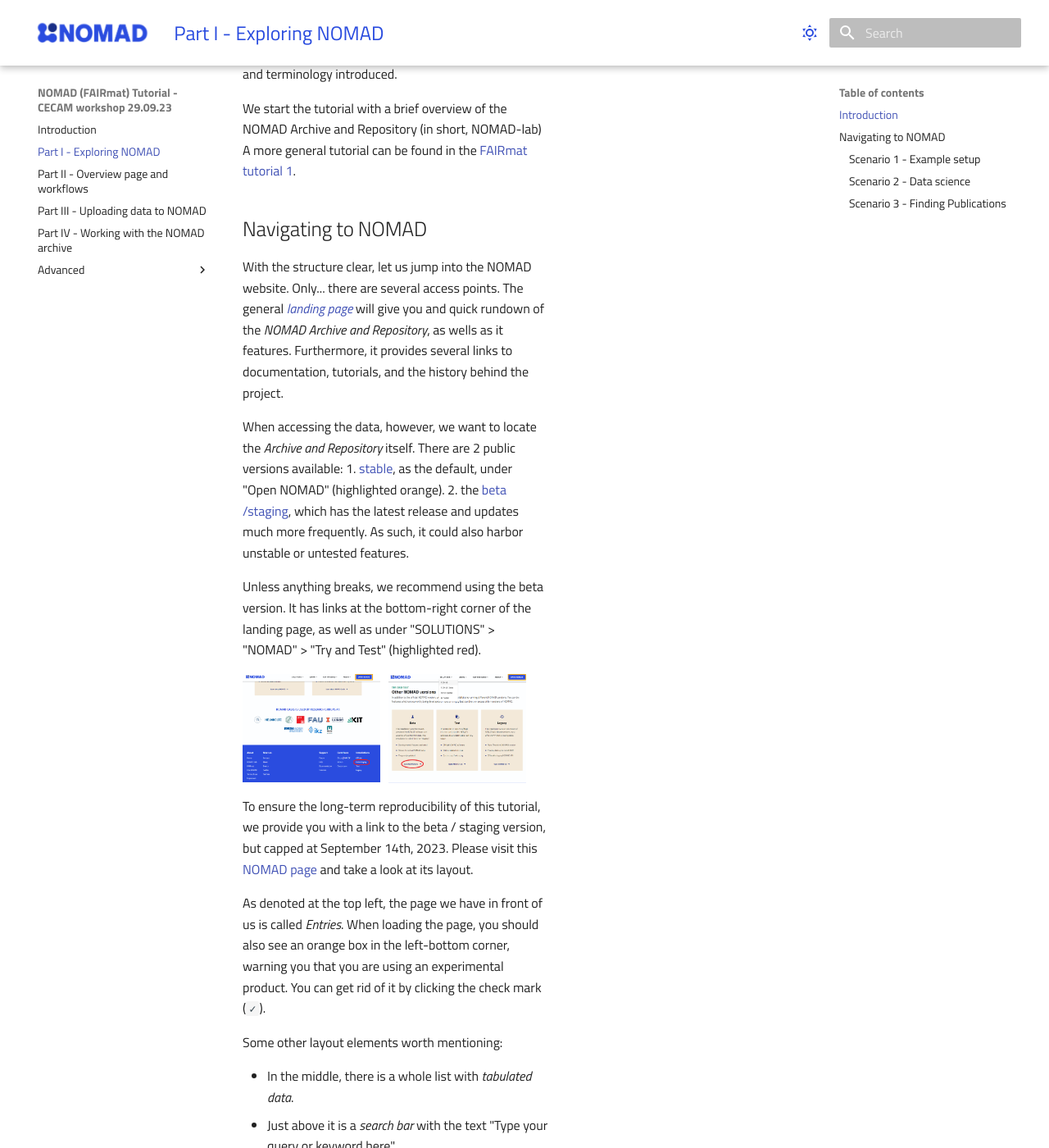
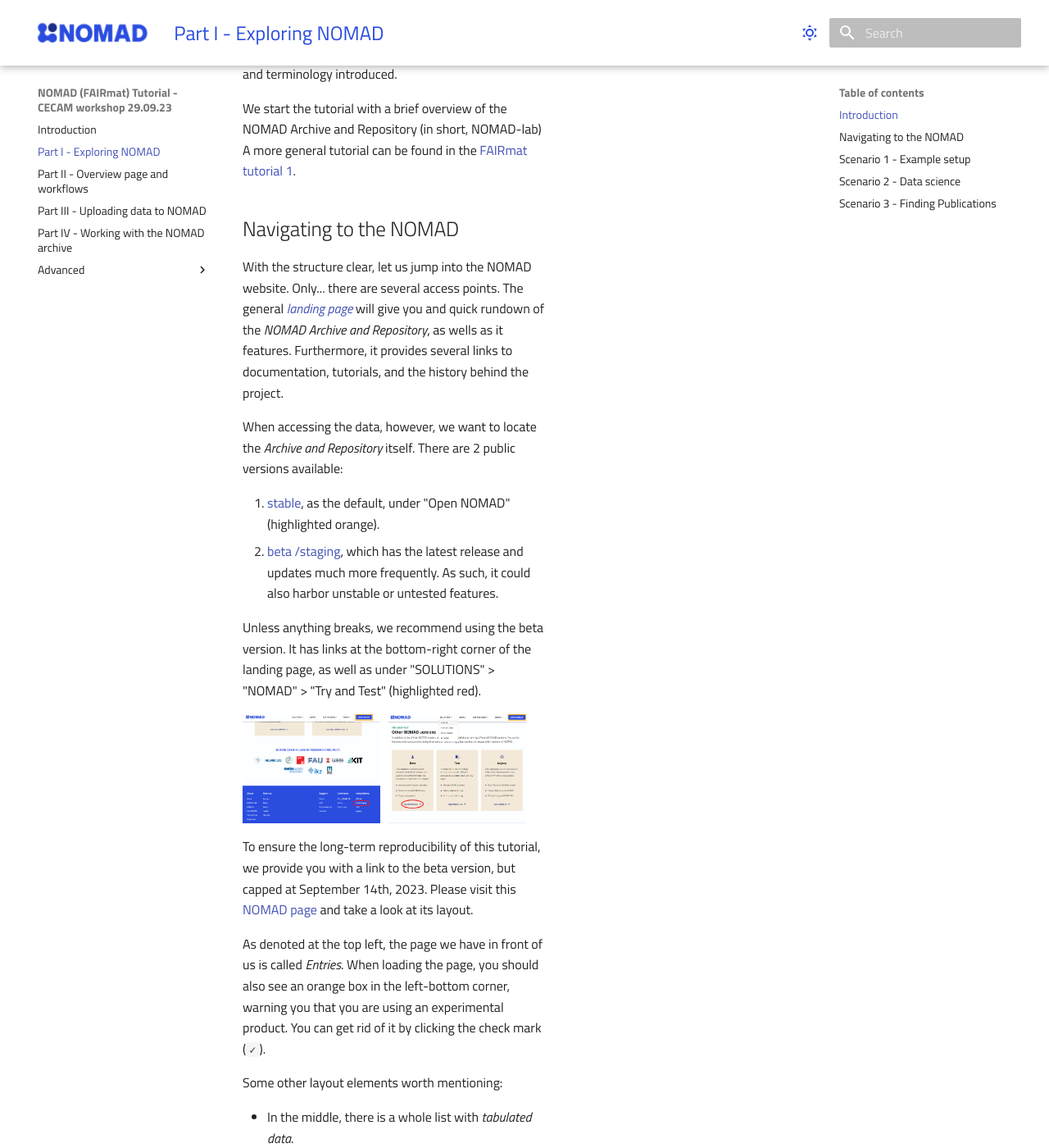
Before and after one commit to FAIRmat-NFDI/AreaC-Tutorial-CECAM-2023, an MkDocs documentation site: the page built from docs/part1.md, in a window 1280 px wide and 1400 px high, scrolled down 770 px. Shown: the whole window at 82% size. Built offline with MkDocs 1.6.1 and Material for MkDocs 9.7.7, drawn with Linux system fonts in a browser that asks for light colours; nearby versions of some CDN libraries; library files that are not in the unit come from our copies.

Commit message:
Minor polishing

```diff
--- a/docs/part1.md
+++ b/docs/part1.md
@@ -16,7 +16,7 @@ Each scenario assumes that you completed the previous ones, or that you are at l
 
 We start the tutorial with a brief overview of the NOMAD Archive and Repository (in short, NOMAD-lab) A more general tutorial can be found in the [FAIRmat tutorial 1](https://www.fairmat-nfdi.eu/events/fairmat-tutorial-1/tutorial-1-home).
 
-## Navigating to NOMAD {#entries_section}
+## Navigating to the NOMAD {#entries_section}
 
 With the structure clear, let us jump into the NOMAD website.
 Only... there are several access points.
@@ -46,7 +47,7 @@ It has links at the bottom-right corner of the landing page, as well as under "S
     </div>
 </div>
 
-To ensure the long-term reproducibility of this tutorial, we provide you with a link to the beta / staging version, but capped at September 14th, 2023.
+To ensure the long-term reproducibility of this tutorial, we provide you with a link to the beta version, but capped at September 14th, 2023.
 Please visit this [NOMAD page](https://nomad-lab.eu/prod/v1/staging/gui/search/entries?upload_create_time[gte]=1419895487748&upload_create_time[lte]=1694679900000) and take a look at its layout.
 
 As denoted at the top left, the page we have in front of us is called _Entries_.
@@ -65,7 +66,7 @@ You can then select a variety of quantities that characterize the material or sy
 
 Now, let us move on to the actual scenarios.
 
-### Scenario 1 - Example setup
+## Scenario 1 - Example setup
 
 !!! abstract "Assignment"
     **Imagine that you want to set up a Molecular Dynamics simulation of _water_ in _Gromacs_, and would like some examples to help you get started.
@@ -225,7 +226,7 @@ Are there any other filters that you would like to try out, or do you prefer che
     The upcoming scenarios **do not** deal with molecular dynamics data directly, due to lack of uploads.
     Nonetheless, they demonstrate useful features of the NOMAD repository, and *hopefully* motivate the increased use of NOMAD for molecular dynamics simulations.
 
-### Scenario 2 - Data science
+## Scenario 2 - Data science
 
 !!! abstract "Assignment"
     **You want to evaluate the impact of the metal used in _Metal Organic Frameworks_ (MOFs).
@@ -532,7 +533,7 @@ Formulate a **presence query** for the _density of states_, commonly abbreviated
 
     **Conclusion:** so-called _query engineering_ is not just limited to Large Language Models, but also applies to _sophisticated databases_.
 
-### Scenario 3 - Finding Publications
+## Scenario 3 - Finding Publications
 
 !!! abstract "Assignment"
     **You are talking to a colleague about your machine-learned model (from scenario 2).
```
Also changed, not shown: other parts of docs/part1.md (+2 -1 lines).
